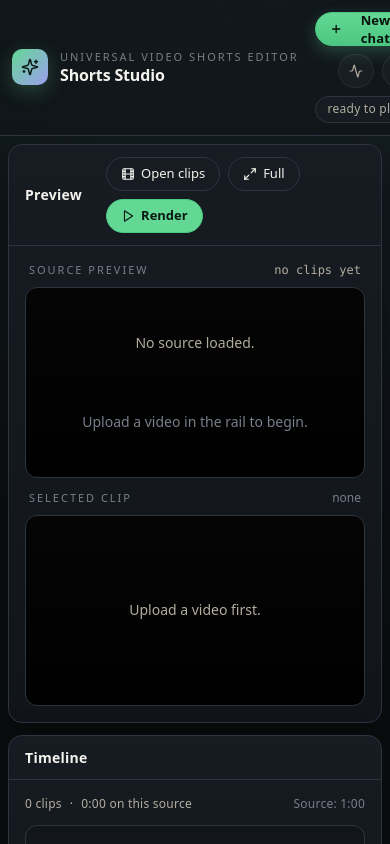
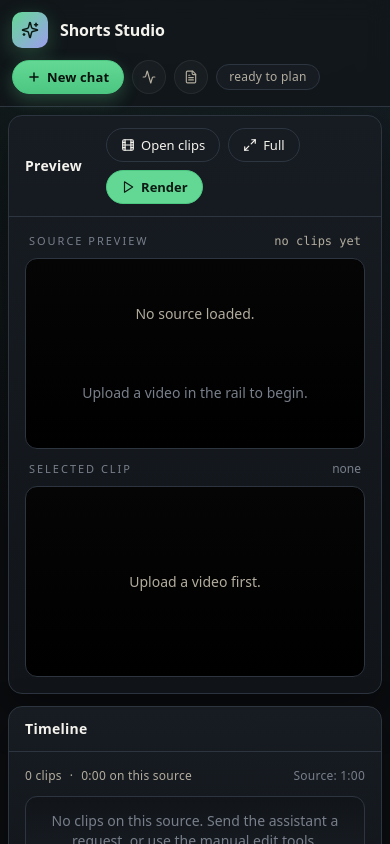
Before and after one commit to laljith-gamer/visual_ai_editor, a Next.js app: page /editor in a window 390 px wide. Shown: the top 844 px of the page. Built offline with nearby package versions, Linux system fonts and the light colour scheme.

Commit message:
Improve editor topbar wrapping and alignment

```diff
--- a/components/Topbar.module.css
+++ b/components/Topbar.module.css
@@ -3,9 +3,11 @@
   align-items: center;
   gap: var(--space-4);
   padding: var(--space-3) var(--space-4);
+  min-height: 64px;
   border-bottom: 1px solid var(--line);
-  background: rgba(17, 21, 26, 0.6);
-  backdrop-filter: blur(8px);
+  background: rgba(17, 21, 26, 0.72);
+  backdrop-filter: blur(10px);
+  flex: 0 0 auto;
 }
 
 .brand {
@@ -13,11 +15,13 @@
   align-items: center;
   gap: var(--space-3);
   flex: 0 0 auto;
+  min-width: 220px;
 }
 
 .brandMark {
   width: 36px;
   height: 36px;
+  flex: 0 0 36px;
   border-radius: 10px;
   background: linear-gradient(135deg, var(--accent) 0%, var(--violet) 120%);
   color: #0b1a12;
@@ -33,30 +37,46 @@
   gap: var(--space-2);
   flex-wrap: wrap;
   justify-content: flex-end;
+  min-width: 0;
+}
+
+@media (max-width: 760px) {
+  .topbar {
+    align-items: flex-start;
+    flex-direction: column;
+    gap: var(--space-3);
+    padding: var(--space-3);
+  }
+
+  .brand {
+    min-width: 0;
+    width: 100%;
+  }
+
+  .actions {
+    width: 100%;
+    margin-left: 0;
+    justify-content: flex-start;
+  }
 }
 
 @media (max-width: 640px) {
-  .topbar {
-    padding: var(--space-3);
-  }
   .brand h1 {
     font-size: 16px;
   }
-  .brand .eyebrow {
+  .brand :global(.eyebrow) {
     display: none;
   }
 }
 
-
 /* =====================================================================
    v1.7 — primary "New chat" CTA + secondary icon button.
-   The New chat button uses the green accent so the most common
-   user action (clear the conversation, start over) is unmissable.
    ===================================================================== */
 
 .newChatBtn {
   display: inline-flex;
   align-items: center;
+  justify-content: center;
   gap: 6px;
   height: 34px;
   padding: 0 14px;
@@ -70,6 +90,7 @@
   box-shadow: 0 6px 16px rgba(99, 216, 149, 0.25);
   transition: transform 100ms ease, box-shadow 160ms ease, filter 120ms ease;
   cursor: pointer;
+  white-space: nowrap;
 }
 
 .newChatBtn:hover {
@@ -86,6 +107,7 @@
   position: relative;
   display: inline-flex;
   align-items: center;
+  justify-content: center;
   gap: 6px;
   height: 34px;
   padding: 0 12px;
@@ -97,6 +119,7 @@
   border: 1px solid rgba(255, 255, 255, 0.06);
   transition: background 120ms ease, color 120ms ease, border-color 120ms ease;
   cursor: pointer;
+  white-space: nowrap;
 }
 
 .iconBtn:hover {
@@ -105,13 +128,9 @@
   border-color: rgba(255, 255, 255, 0.12);
 }
 
-.iconBtnLabel {
-  /* Hide label on tight widths so the icon alone represents the button. */
-}
-
 @media (max-width: 720px) {
   .iconBtnLabel { display: none; }
-  .iconBtn { padding: 0 10px; }
+  .iconBtn { width: 34px; padding: 0; }
 }
 
 .activityDot {
```
